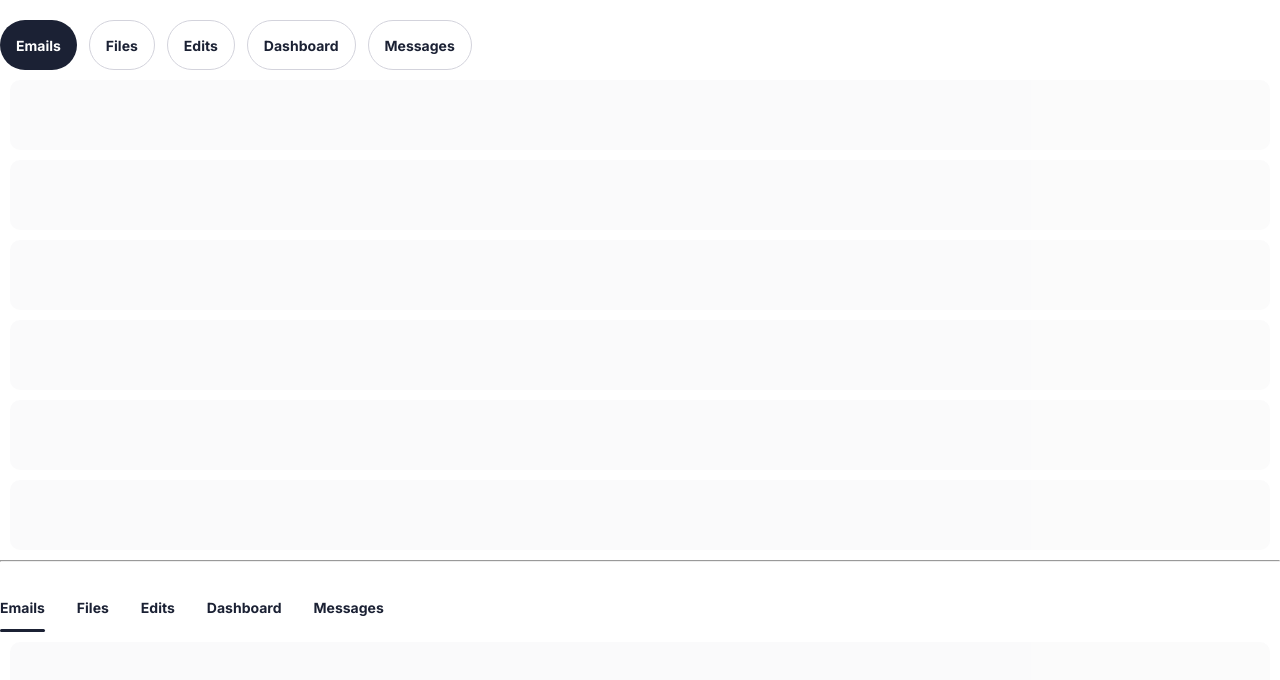
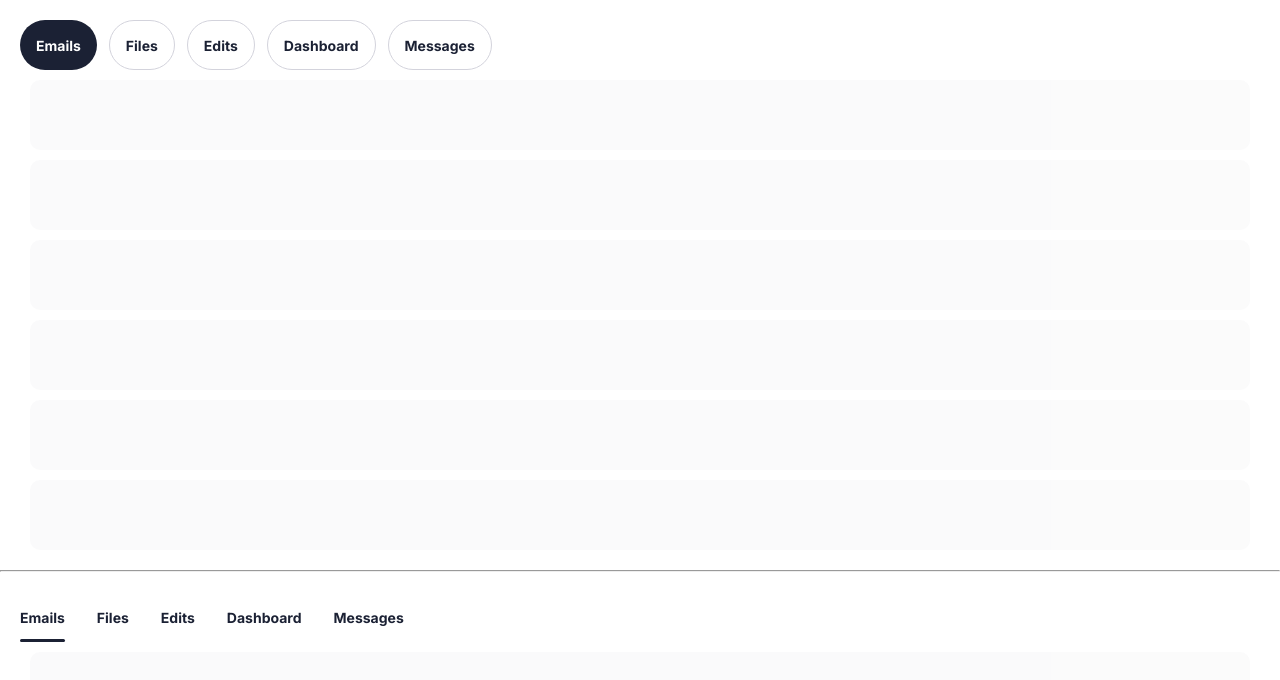
Before and after one commit to ziaboby/ds, a React (Vite) app: page / in a window 1280 px wide. Shown: the top 680 px of the page. Built offline with nearby package versions, Linux system fonts and the light colour scheme.

Commit message:
fix: spacing in the example

```diff
--- a/src/components/Example/SwitchingTabs/styles.module.css
+++ b/src/components/Example/SwitchingTabs/styles.module.css
@@ -1,5 +1,5 @@
 .w {
-  margin-top: 2rem;
+  margin: 2rem;
 }
 
 .list,
```
